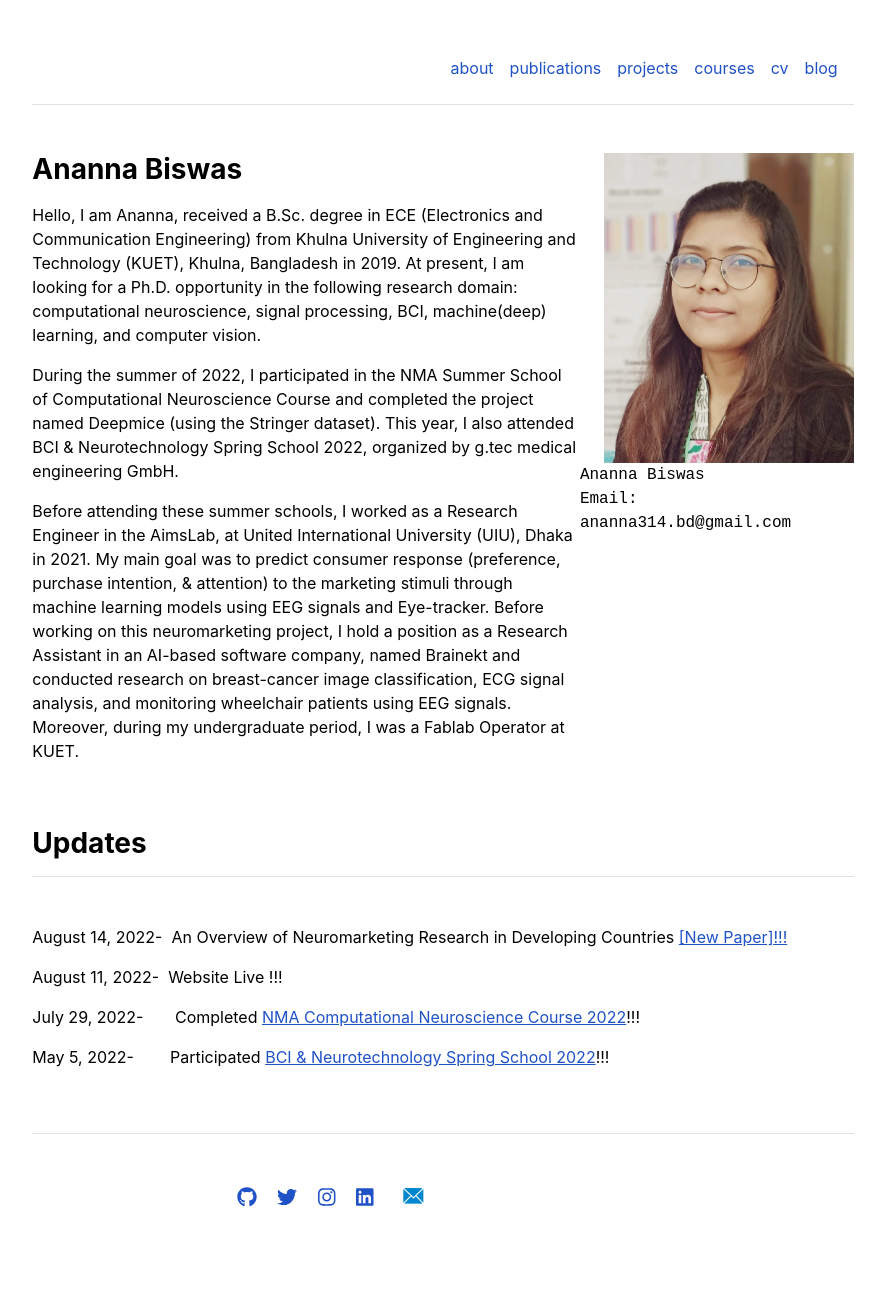
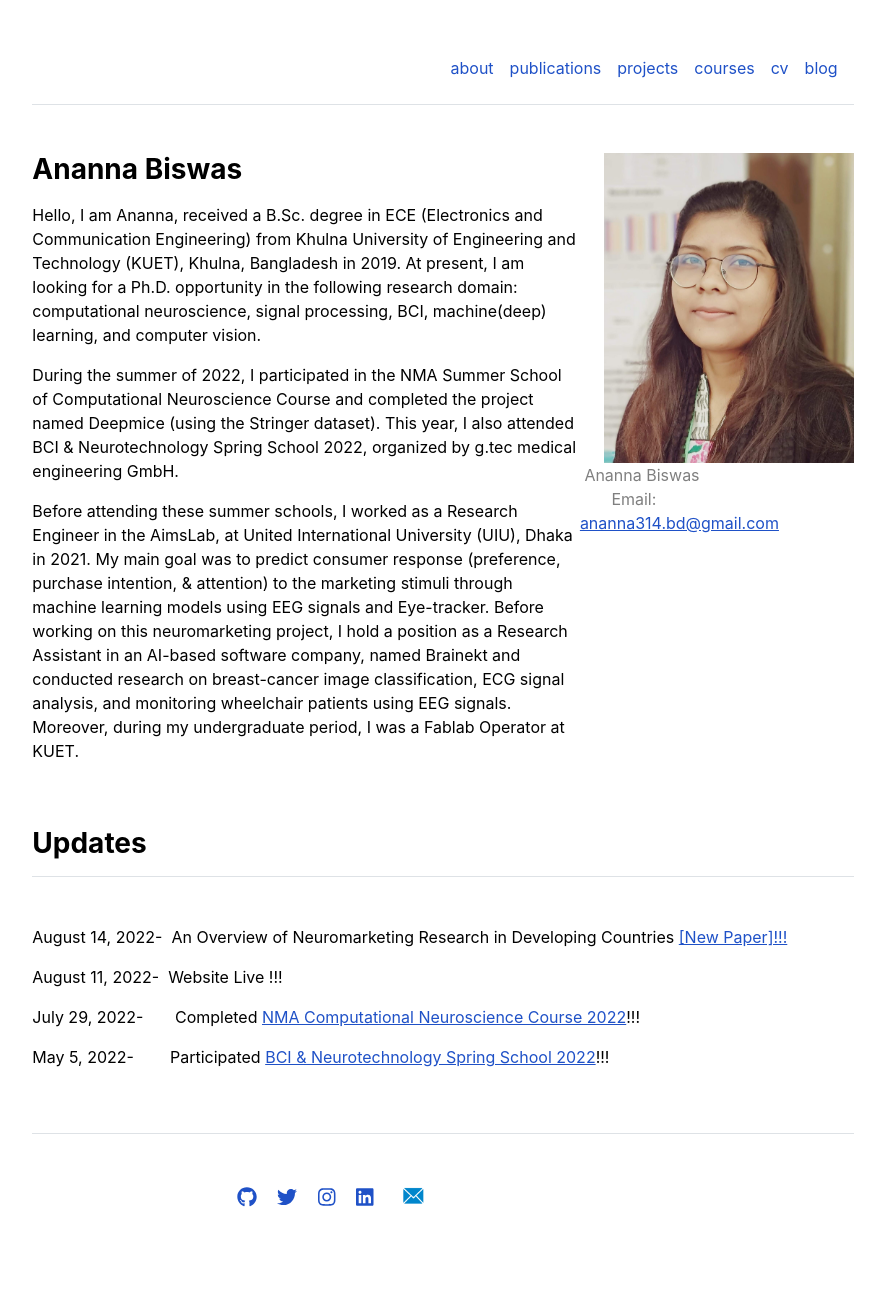
Before and after one commit to Anannabiswas/anannabiswas.github.io, a Jekyll site: the page built from index.md, in a window 1280 px wide. Shown: the whole page, without its empty margins (197-1082 px from the left). Built offline with Jekyll 4.4.1, drawn with Linux system fonts in a browser that asks for light colours.

Commit message:
Update home.html

```diff
--- a/_layouts/home.html
+++ b/_layouts/home.html
@@ -13,8 +13,8 @@ layout: default
     <p>
       <img src="{{ site.github.url }}/assets/img/ananna_1.jpeg" alt="Home" width="250" height="310"style="float:right">
      </p>
-    <p style="font-family:monospace;"> Ananna Biswas </br>
-    Email: <a href="mailto:ananna314.bd@gmail.com"></a>ananna314.bd@gmail.com
+    <p style="color:#7F7F7F">&nbsp; &nbsp; &nbsp; &nbsp;Ananna Biswas </br>
+     &nbsp; &nbsp; &nbsp; &nbsp;Email: <a href="mailto:ananna314.bd@gmail.com">ananna314.bd@gmail.com</a>
     </p>
   </div>
 </div>
```
